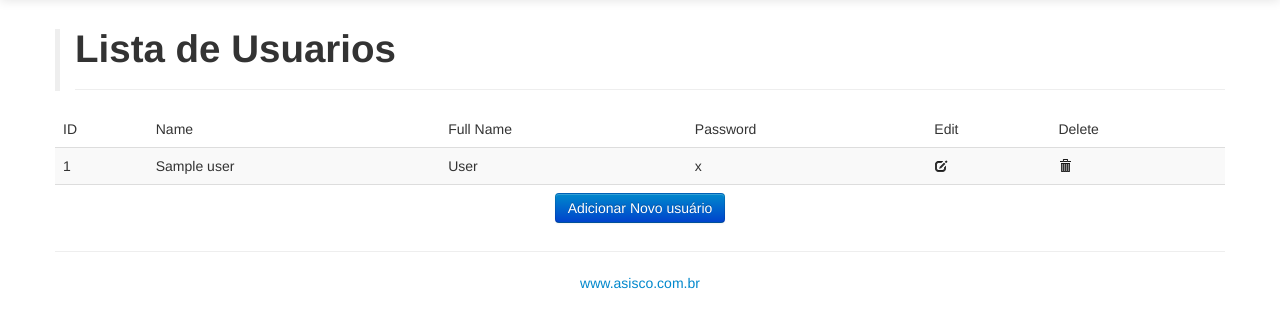
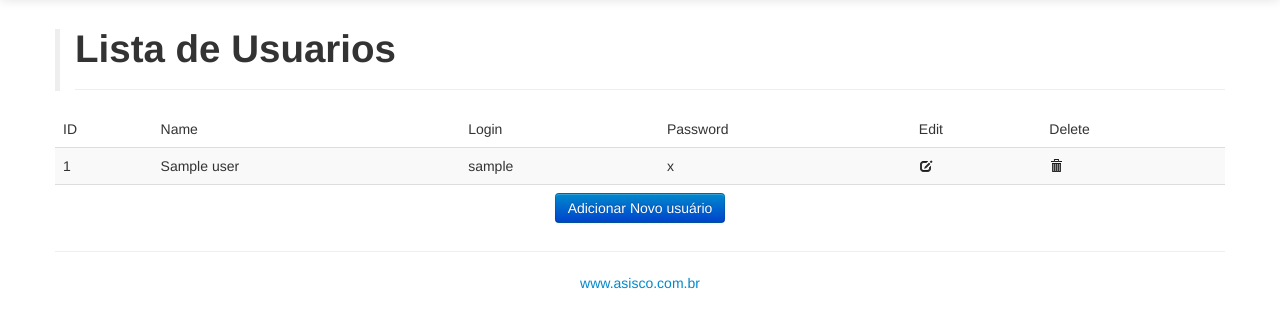
Before and after one commit to fabianogoes/cadastro_flask, a Flask app: template templates/user_table.html in a window 1280 px wide. Shown: the part 41-369 px from the top of the page. Run offline with Flask 2, Linux system fonts and the light colour scheme; the template is opened without the code that fills it: most values are stand-ins (such as "Sample title", 1, 10 or a date in 2020); parts of the project's set-up code (start-up, migrations or seed data) failed here and were passed over; some libraries are stand-ins or nearby versions.

Commit message:
versão funcional, com routes modulariazado

```diff
--- a/app.py
+++ b/app.py
@@ -3,64 +3,36 @@
 #from flask import Flask, request, session, g, redirect, url_for, \
 #     abort, render_template
 from flask import *
-from models import *
-from persist import *
+from models import Usuario
+from persist import UsuarioORM
 
-DEBUG = True
-ACTION = 'add'
+FLASKR_SETTINGS = 'user_controller'
+SECRET_KEY = 'development key'
+USERNAME = 'admin'
+PASSWORD = 'default'
+
 
 app = Flask(__name__)
 app.config.from_object(__name__)
 app.config.from_envvar('FLASKR_SETTINGS', silent=True)
 
+from user_controller import *
+
 @app.route('/')
 def index ():
     return render_template('index.html')
+
 
 @app.route('/sobre')
 def sobre():
     return render_template('sobre.html')
 
-@app.route('/list_user')
-def list_user():
-    users = UserORM().query_all()
-    return render_template('user_table.html', list_users=users)
 
-@app.route('/add_user')
-def add_user ():
-    user = None
-    ACTION = 'add'
-    return render_template('user_form.html', user=user, action=ACTION)
+@app.errorhandler(404)
+def page_not_found(error):
+    return 'Pagina não encontrada, <a href="/">Inicio</a>', 404
 
-
-@app.route('/edit_user/<p_id>')
-def edit_user(p_id):
-    user = UserORM().query_filter_id(p_id)
-    ACTION = 'edit'
-    return render_template('user_form.html', user=user, action=ACTION)
-
-
-@app.route('/save_user/<p_action>', methods=['GET', 'POST'])
-def save_user(p_action):
-    if request.method == 'POST':
-        user = User(request.form['name'], request.form['fullname'], request.form['password'])
-        if p_action == 'edit':
-            user.id = request.form['id']
-
-        UserORM().save(user, p_action)
-    else:
-        return render_template('user_form.html', msg=MSG)
-
-    users = UserORM().query_all()
-    return render_template('user_table.html', list_users=users)
-
-
-@app.route('/delete_user/<p_userid>', methods=['GET', 'POST'])
-def delete_user(p_userid):
-    users = UserORM().delete(p_userid)
-    users = UserORM().query_all()
-    return render_template('user_table.html', list_users=users)
 
 
 if __name__ == '__main__':
-    app.run()
+    app.run(debug=True)
--- a/persist.py
+++ b/persist.py
@@ -1,44 +1,34 @@
 #coding: utf-8
 
 from models import *
-import sqlalchemy
-from sqlalchemy import create_engine
-from sqlalchemy.ext.declarative import declarative_base
-from sqlalchemy import Column, Integer, String
-from sqlalchemy.orm import sessionmaker
+from database import *
 
-STR_CONNECTION = 'mysql://root:root@localhost/test'
+# OBS:
+# não preciso dar commit porque configurei a sessão como autocommit=True
+# db_session.commit()
 
-engine = create_engine(STR_CONNECTION, echo=True)
-Session = sessionmaker(bind=engine)
-Session.configure(bind=engine)
-conn = engine.connect()
-session = Session(bind=conn)
+init_db()
 
-
-class UserORM():
+class UsuarioORM():
 
     def save(self, puser, paction):
         if paction == 'add':
-            session.add(puser)
+            db_session.add(puser)
         else:
-            session.merge(puser)
-
-        session.commit()
+            db_session.merge(puser)
 
     def query_all(self):
-        users = session.query(User).all()
+        users = db_session.query(Usuario).all()
         return users
 
     def query_filter_name(self, pname):
-        users = session.query(User).filter_by(name=pname).all()
+        users = db_session.query(Usuario).filter_by(name=pname).all()
         return users
 
     def query_filter_id(self, puserid):
-        user = session.query(User).get(puserid)
+        user = db_session.query(Usuario).get(puserid)
         return user
 
     def delete(self, puserid):
         user = self.query_filter_id(puserid)
-        session.delete(user)
-        session.commit()
+        db_session.delete(user)
--- a/templates/index.html
+++ b/templates/index.html
@@ -1,6 +1,6 @@
 {% extends 'base.html' %}
+
     {% block context %}
-
     <div class="page-header">
         <h1>Cadastro Flask/ORM</h1>
         <p>Sistema de Cadastro Flask/ORM</p>
@@ -31,5 +31,4 @@
             </ul>
         </div>
     </div>
-
     {% endblock %}
--- a/templates/user_form.html
+++ b/templates/user_form.html
@@ -17,9 +17,9 @@
         </div>
 
         <div class="control-group">
-            <label class="control-label">FullName:</label>
+            <label class="control-label">Login:</label>
             <div class="controls">
-                <input class="input-xxlarge" type=text name=fullname value={{user.fullname}}>
+                <input class="input-xxlarge" type=text name=login value={{user.login}}>
             </div>
         </div>
 
--- a/templates/user_table.html
+++ b/templates/user_table.html
@@ -12,7 +12,7 @@
         <thead>
             <td>ID</td>
             <td>Name</td>
-            <td>Full Name</td>
+            <td>Login</td>
             <td>Password</td>
             <td>Edit</td>
             <td>Delete</td>
@@ -22,7 +22,7 @@
             <tr>
                 <td>{{user.id}}</td>
                 <td>{{user.name}}</td>
-                <td>{{user.fullname}}</td>
+                <td>{{user.login}}</td>
                 <td>{{user.password}}</td>
                 <td><a href="/edit_user/{{user.id}}"><i class="icon-edit"></i></a></td>
                 <td><a href="/delete_user/{{user.id}}"><i class="icon-trash"></i></a></td>
```
Also changed, not shown: models.py (+22 -9 lines), 2 other files.
